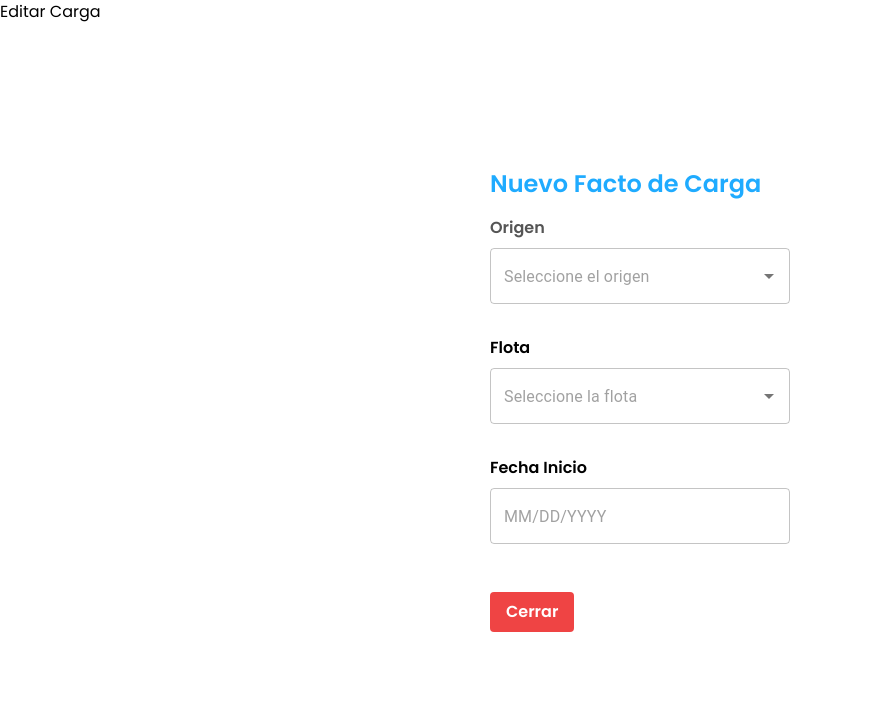
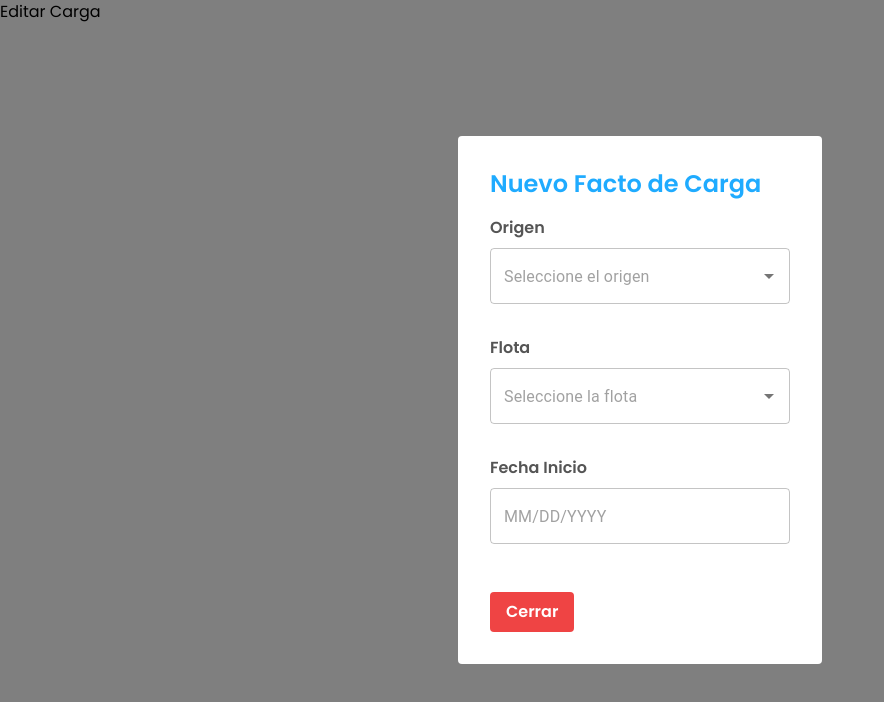
Before and after one commit to Tenkini/MiningDB-Frontend, a Next.js app: page /components/editarCarga in a window 1280 px wide. Both pictures are taken after a click on the button "Editar Carga". Shown: the top 702 px of the page, without its empty margins (0-884 px from the left). Built offline with nearby package versions, Linux system fonts and the light colour scheme.

Commit message:
arregla2 fondo del POPUP

```diff
--- a/pages/components/editarCarga.js
+++ b/pages/components/editarCarga.js
@@ -1,40 +1,36 @@
 import React, { useState } from 'react';
 import { Autocomplete } from '@mui/material';
 import TextField from '@mui/material/TextField';
-
-
 import { AdapterDayjs } from '@mui/x-date-pickers/AdapterDayjs';
 import { LocalizationProvider } from '@mui/x-date-pickers/LocalizationProvider';
 import { DatePicker } from '@mui/x-date-pickers/DatePicker';
 
 function EditarCarga() {
   const [dialogOpen, setDialogOpen] = useState(false);
+  const [overlayOpen, setOverlayOpen] = useState(false);
   const [selectedOrigen, setSelectedOrigen] = useState([]);
   const [selectedFlota, setSelectedFlota] = useState([]);
   const [value, setValue] = React.useState(null);
 
   const handleDialogOpen = () => {
     setDialogOpen(true);
+    setOverlayOpen(true);
   };
 
   const handleDialogClose = () => {
     setDialogOpen(false);
+    setOverlayOpen(false);
   };
 
+  return (
+    <div>
+      <button onClick={handleDialogOpen}>Editar Carga</button>
 
-  return (
-
-    <div>
-      <button onClick={handleDialogOpen}>
-        Editar Carga
-      </button>
-
-      {dialogOpen && (
-        <div className="fixed inset-0 flex items-center justify-center z-10">
+      {overlayOpen && (
+        <div className="overlay">
+          <div className="popup">
             <div className="bg-MainLight dark:bg-MainDark rounded p-8 max-w-lg">
               <h2 className="text-2xl font-bold mb-4 text-TextHover">Nuevo Facto de Carga</h2>
-
-
 
               <div className="mb-8">
                 <label className="block font-bold mb-2 text-TextLight dark:text-TextDark">Origen</label>
@@ -59,17 +55,14 @@ function EditarCarga() {
                   )}
                   sx={{
                     width: '100%',
-                  minWidth: '300px', // Ajusta el ancho mínimo según tus necesidades
+                    minWidth: '300px',
                     minHeight: '48px',
                   }}
                 />
               </div>
 
-
-
-
               <div className="mb-8">
-              <label className="block font-bold mb-2">Flota</label>
+                <label className="block font-bold mb-2 text-TextLight dark:text-TextDark">Flota</label>
                 <Autocomplete
                   multiple
                   options={['Flota 1', 'Flota 2', 'Flota 3']}
@@ -91,26 +84,26 @@ function EditarCarga() {
                   )}
                   sx={{
                     width: '100%',
-                  minWidth: '300px', // Ajusta el ancho mínimo según tus necesidades
+                    minWidth: '300px',
                     minHeight: '48px',
                   }}
                 />
               </div>
 
               <div className="mb-8">
-            <label className="block font-bold mb-2">Fecha Inicio</label>
+                <label className="block font-bold mb-2 text-TextLight dark:text-TextDark">Fecha Inicio</label>
                 <LocalizationProvider dateAdapter={AdapterDayjs}>
-
-                <DatePicker value={value} onChange={(newValue) => setValue(newValue)} sx={{
+                  <DatePicker
+                    value={value}
+                    onChange={(newValue) => setValue(newValue)}
+                    sx={{
                       width: '100%',
-                  minWidth: '300px', // Ajusta el ancho mínimo según tus necesidades
+                      minWidth: '300px',
                       minHeight: '48px',
-                }}/>
-
+                    }}
+                  />
                 </LocalizationProvider>
               </div>
-
-
 
               <button
                 className="bg-red-500 hover:bg-red-600 text-white font-bold py-2 px-4 rounded mt-4"
@@ -118,11 +111,29 @@ function EditarCarga() {
               >
                 Cerrar
               </button>
-
+            </div>
           </div>
         </div>
       )}
+
+      <style jsx>{`
+        .overlay {
+          position: fixed;
+          inset: 0;
+          z-index: 10;
+          background-color: rgba(0, 0, 0, 0.5);
+        }
+
+        .popup {
+          position: relative;
+          display: flex;
+          align-items: center;
+          justify-content: center;
+          height: 100%;
+        }
+      `}</style>
     </div>
-  )
+  );
 }
+
 export default EditarCarga;
--- a/styles/globals.css
+++ b/styles/globals.css
@@ -170,3 +170,10 @@ header{
   animation-name: slideDown;
   animation-duration: .50s;
 }
+
+.overlay {
+  position: fixed;
+  inset: 0;
+  z-index: 9;
+  background-color: rgba(0, 0, 0, 0.5); /* Ajusta la opacidad del color de fondo según tus necesidades */
+}
```
Lines whose indentation alone changed are shown as unchanged.
